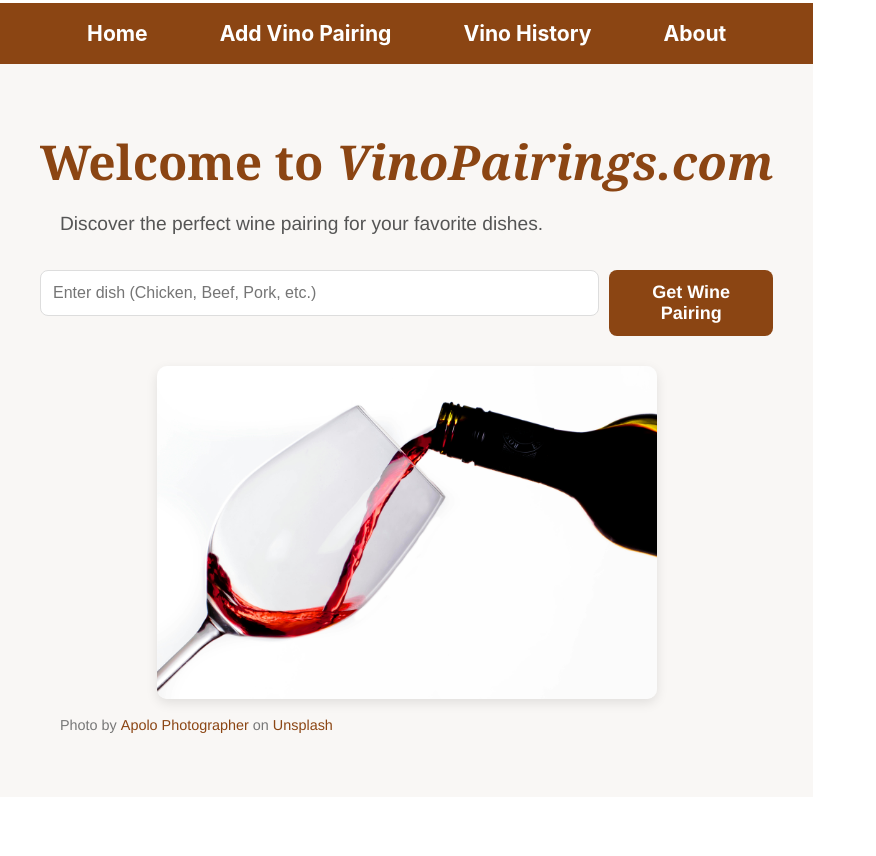
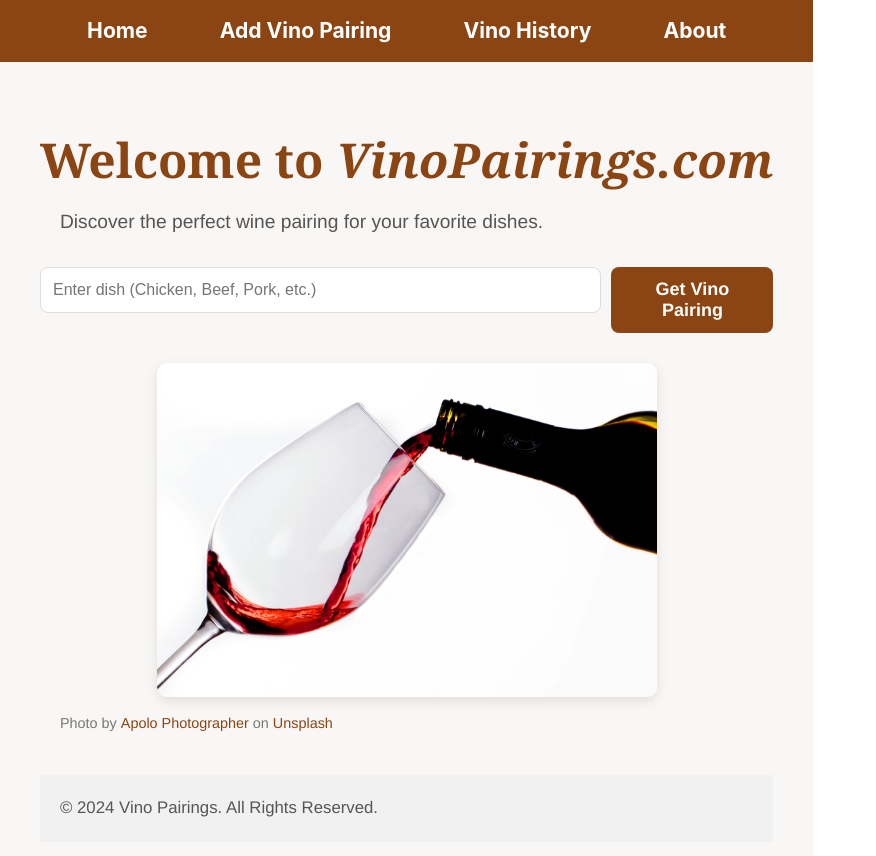
Before and after one commit to PamelaTerrell/PairingYourWineFront, a React (Vite) app: page / in a window 1280 px wide. Shown: the top 856 px of the page, without its empty margins (0-876 px from the left). Before the commit the page ends 800 px from the top, so only its background shows below. Built offline with nearby package versions, Linux system fonts and the light colour scheme.

Commit message:
copyright

```diff
--- a/src/pages/About.jsx
+++ b/src/pages/About.jsx
@@ -1,5 +1,6 @@
 import React from 'react';
-import './About.css'; // Assuming you will create a corresponding CSS file
+import './About.css';
+import Footer from './Footer';
 
 const About = () => {
   return (
@@ -29,7 +30,9 @@
       <p>
         So go ahead, experiment, and enjoy the journey of discovering the perfect wine to go with your favorite dishes!
       </p>
+      <Footer />
     </div>
+
   );
 };
 
--- a/src/pages/AddWinePairing.jsx
+++ b/src/pages/AddWinePairing.jsx
@@ -1,5 +1,6 @@
 import React, { useState, useEffect } from 'react';
 import './AddWinePairing.css'; // Import the CSS file
+import Footer from './Footer';
 
 const AddWinePairing = () => {
   const [wine, setWine] = useState('');
@@ -136,6 +137,7 @@
           <p>No pairings available yet.</p>
         )}
       </div>
+      <Footer />
     </div>
   );
 };
--- /dev/null
+++ b/src/pages/Footer.css
@@ -0,0 +1,13 @@
+/* src/components/Footer.css */
+.footer {
+    background-color: #f1f1f1; /* Light gray background */
+    padding: 20px 0;
+    text-align: center;
+    font-size: 0.875rem;
+    color: #555;
+    margin-top: 40px; /* Space between content and footer */
+  }
+
+  .footer p {
+    margin: 0; /* Remove default margin from the paragraph */
+  }
--- /dev/null
+++ b/src/pages/Footer.jsx
@@ -0,0 +1,13 @@
+// src/components/Footer.jsx
+import React from 'react';
+import './Footer.css'; // We'll add some styling next
+
+const Footer = () => {
+  return (
+    <footer className="footer">
+      <p>&copy; 2024 Vino Pairings. All Rights Reserved.</p>
+    </footer>
+  );
+};
+
+export default Footer;
--- a/src/pages/Home.jsx
+++ b/src/pages/Home.jsx
@@ -1,5 +1,6 @@
 import React, { useState } from 'react';
 import './Home.css'; // Import the updated CSS for styling
+import Footer from './Footer';
 
 const Home = () => {
   // State to store the selected dish and wine pairing result
@@ -49,7 +50,7 @@
           className="input-field"
         />
         <button type="submit" className="submit-btn">
-          Get Wine Pairing
+          Get Vino Pairing
         </button>
       </form>
 
@@ -83,7 +84,10 @@
           </a>
         </p>
       </div>
+      <Footer />
+
     </div>
+
   );
 };
 
--- a/src/pages/WineHistory.jsx
+++ b/src/pages/WineHistory.jsx
@@ -1,5 +1,6 @@
 import React from 'react';
-import './WineHistory.css'; // Optional: For styling
+import './WineHistory.css';
+import Footer from './Footer';
 
 const WineHistory = () => {
   return (
@@ -50,6 +51,7 @@
           Today, wine is enjoyed around the world, and the wine industry continues to evolve. New trends, such as organic and biodynamic wines, have emerged, and innovations in winemaking continue to push the boundaries of flavor and style.
         </p>
       </section>
+      <Footer />
     </div>
   );
 };
```
Also changed, not shown: 4glasses.jpg (added).
